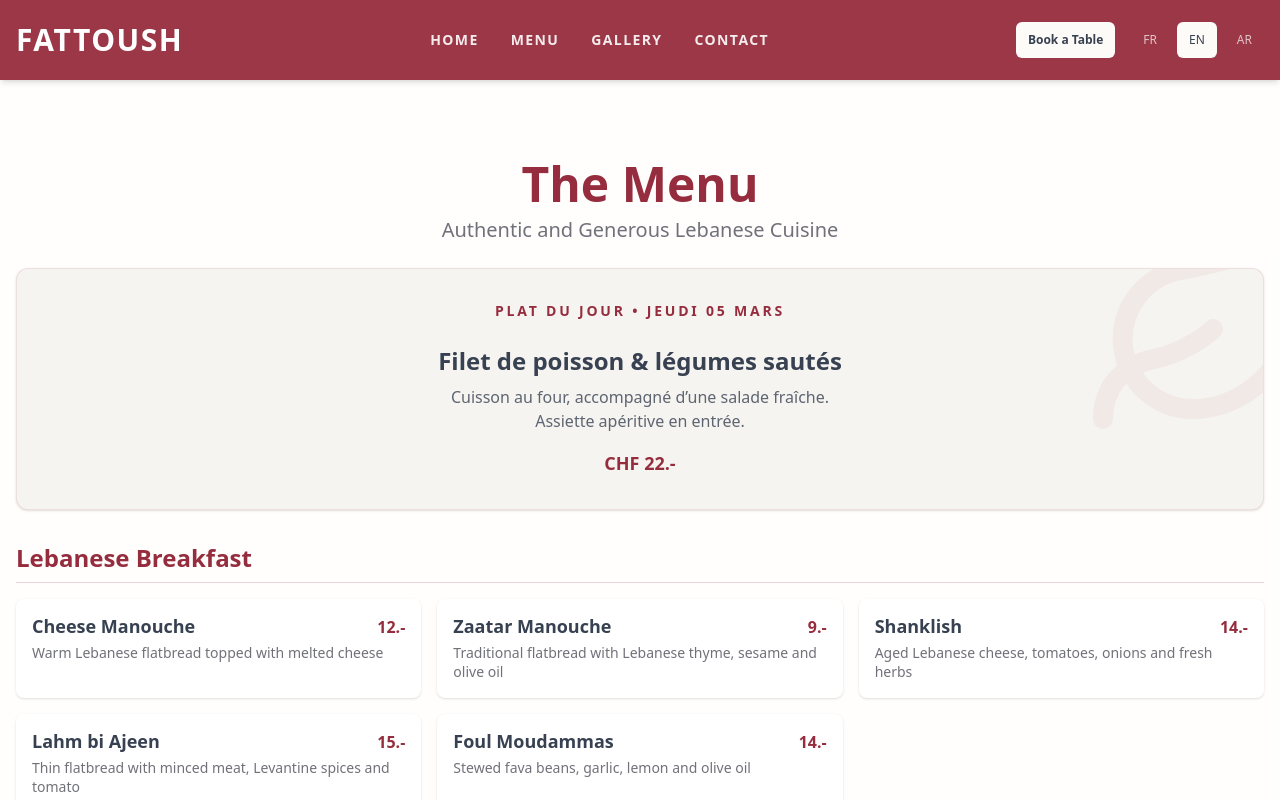
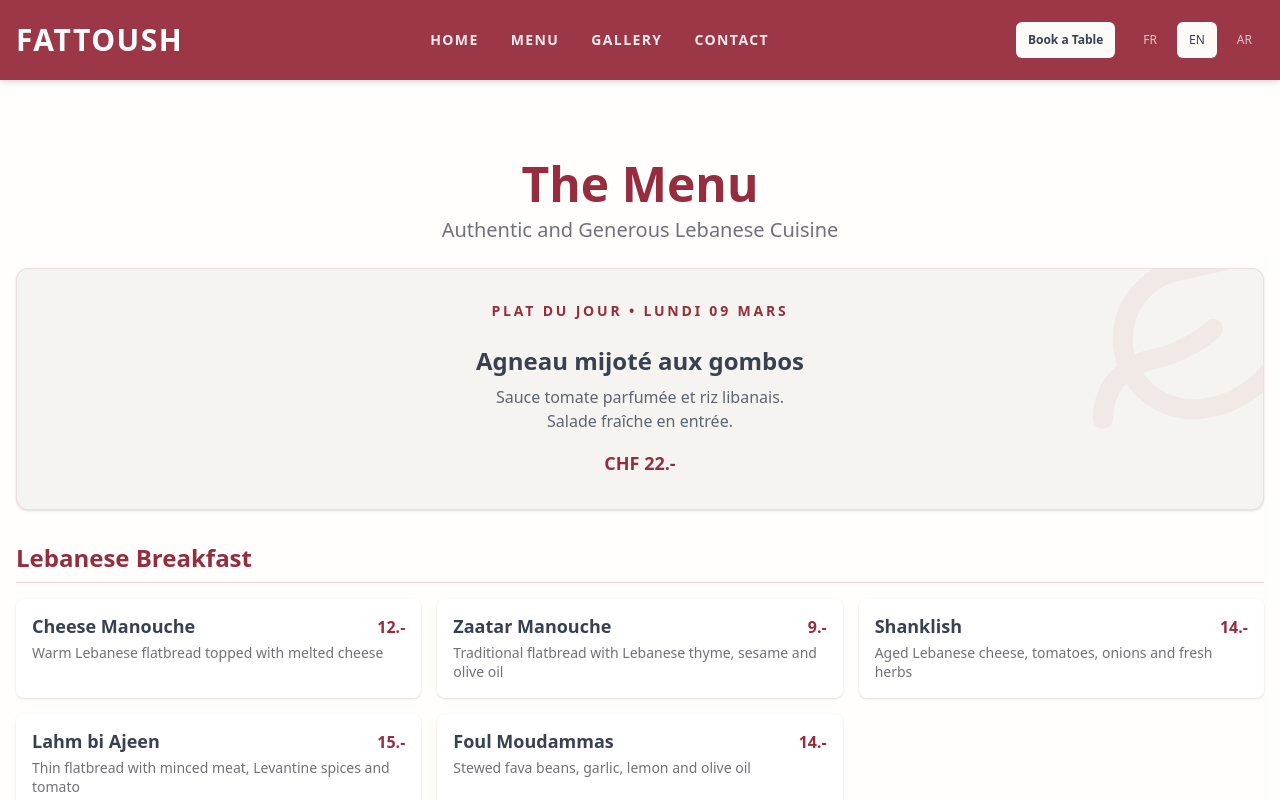
Before and after one commit to lopezdamien/fattoush, a Next.js app: page /en/menu in a window 1280 px wide. Shown: the top 800 px of the page. Built offline with nearby package versions, Linux system fonts and the light colour scheme.

Commit message:
Mise à jour du plat du jour

```diff
--- a/src/app/[locale]/menu/page.tsx
+++ b/src/app/[locale]/menu/page.tsx
@@ -142,18 +142,18 @@
 
                         <div className="relative z-10 inline-flex items-center space-x-3 justify-center w-full">
                             <span className="text-xs md:text-sm font-bold tracking-[0.2em] text-primary uppercase">
-                                Plat du jour • Jeudi 05 Mars
+                                Plat du jour • Lundi 09 Mars
                             </span>
                         </div>
 
                         <div className="relative z-10 flex flex-col items-center justify-center space-y-4 w-full max-w-2xl text-center">
                             <div className="flex flex-col items-center space-y-2">
                                 <h2 className="text-xl md:text-2xl font-bold text-foreground">
-                                    Filet de poisson & légumes sautés
+                                    Agneau mijoté aux gombos
                                 </h2>
                                 <p className="text-sm md:text-base text-foreground/80 font-medium">
-                                    Cuisson au four, accompagné d’une salade fraîche.<br />
-                                    Assiette apéritive en entrée.
+                                    Sauce tomate parfumée et riz libanais.<br />
+                                    Salade fraîche en entrée.
                                 </p>
                                 <span className="text-lg font-bold text-primary mt-2">
                                     CHF 22.-
```
